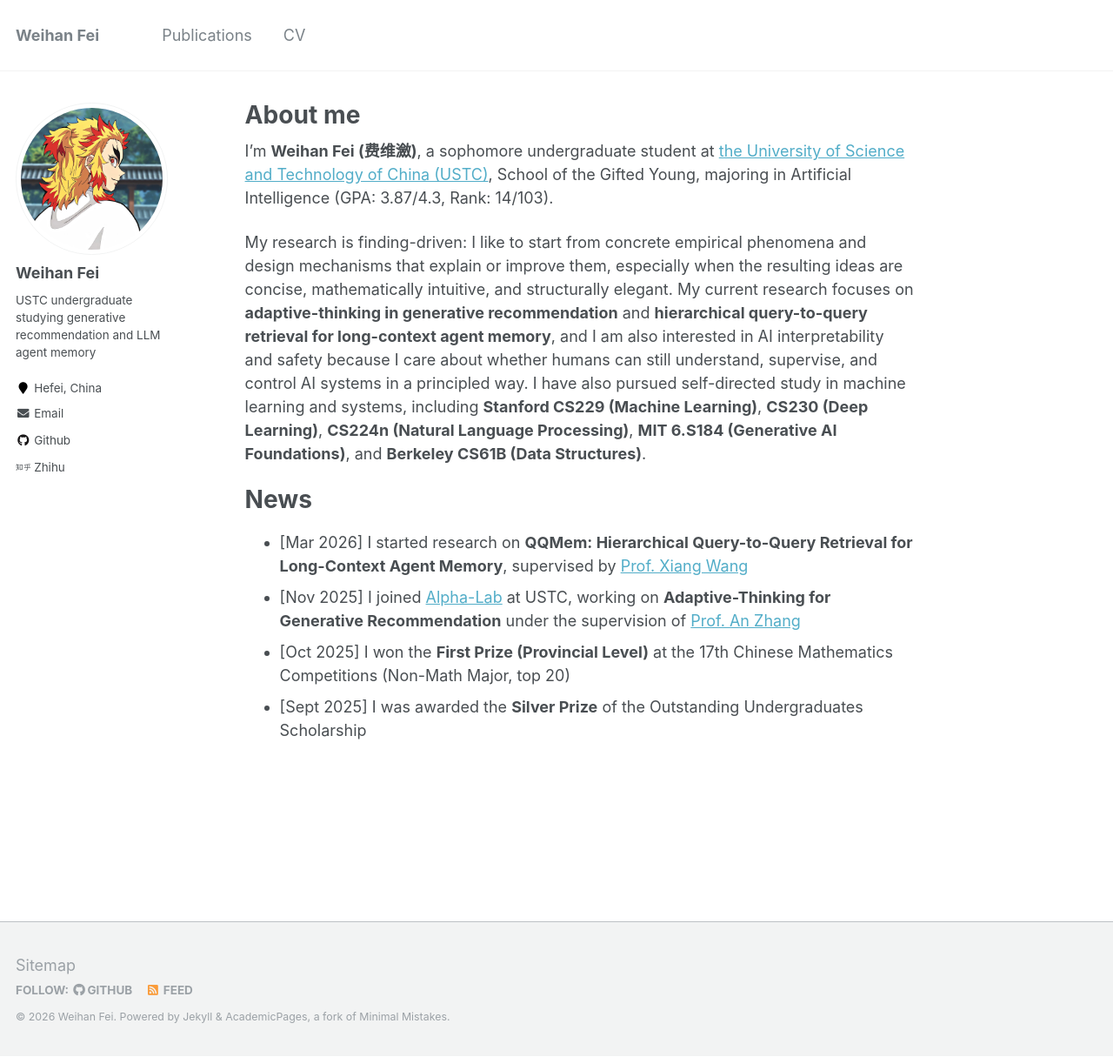
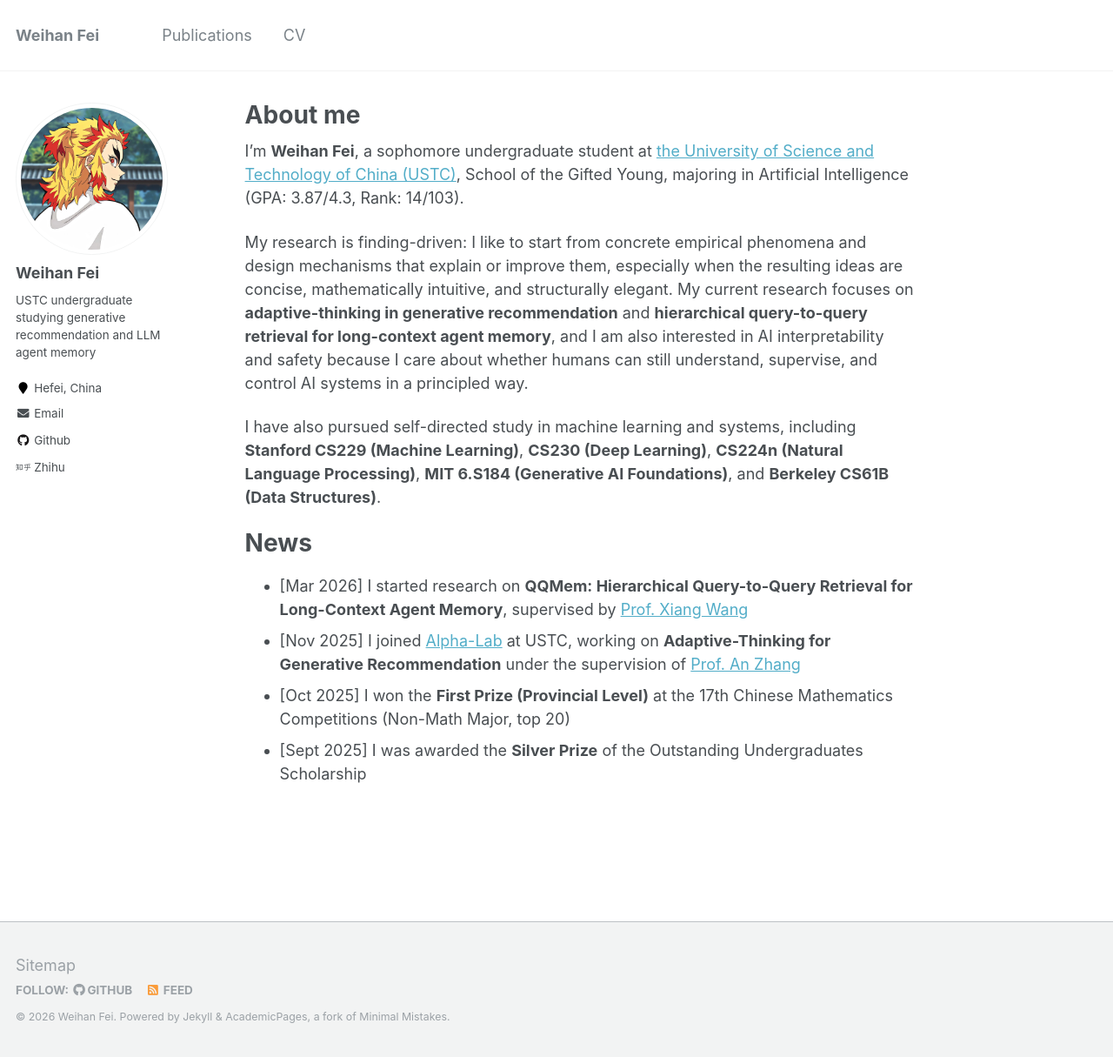
Before and after one commit to wesleyfei1/wesleyfei1.github.io, a Jekyll site: the page built from _pages/about.md, in a window 1280 px wide and 1215 px high. Shown: the whole window at 87% size. Built offline with Jekyll 4.4.1, drawn with Linux system fonts in a browser that asks for light colours; some of the changed lines change nothing that is shown.

Commit message:
fix something

```diff
--- a/_pages/about.md
+++ b/_pages/about.md
@@ -8,9 +8,11 @@ redirect_from:
   - /about.html
 ---
 
-I'm **Weihan Fei (&#36153;&#32500;&#28722;)**, a sophomore undergraduate student at <a href="https://www.ustc.edu.cn/">the University of Science and Technology of China (USTC)</a>, School of the Gifted Young, majoring in Artificial Intelligence (GPA: 3.87/4.3, Rank: 14/103).
+I'm **Weihan Fei**, a sophomore undergraduate student at <a href="https://www.ustc.edu.cn/">the University of Science and Technology of China (USTC)</a>, School of the Gifted Young, majoring in Artificial Intelligence (GPA: 3.87/4.3, Rank: 14/103).
 
-My research is finding-driven: I like to start from concrete empirical phenomena and design mechanisms that explain or improve them, especially when the resulting ideas are concise, mathematically intuitive, and structurally elegant. My current research focuses on **adaptive-thinking in generative recommendation** and **hierarchical query-to-query retrieval for long-context agent memory**, and I am also interested in AI interpretability and safety because I care about whether humans can still understand, supervise, and control AI systems in a principled way. I have also pursued self-directed study in machine learning and systems, including **Stanford CS229 (Machine Learning)**, **CS230 (Deep Learning)**, **CS224n (Natural Language Processing)**, **MIT 6.S184 (Generative AI Foundations)**, and **Berkeley CS61B (Data Structures)**.
+My research is finding-driven: I like to start from concrete empirical phenomena and design mechanisms that explain or improve them, especially when the resulting ideas are concise, mathematically intuitive, and structurally elegant. My current research focuses on **adaptive-thinking in generative recommendation** and **hierarchical query-to-query retrieval for long-context agent memory**, and I am also interested in AI interpretability and safety because I care about whether humans can still understand, supervise, and control AI systems in a principled way.
+
+I have also pursued self-directed study in machine learning and systems, including **Stanford CS229 (Machine Learning)**, **CS230 (Deep Learning)**, **CS224n (Natural Language Processing)**, **MIT 6.S184 (Generative AI Foundations)**, and **Berkeley CS61B (Data Structures)**.
 
 # News
 - [Mar 2026] I started research on **QQMem: Hierarchical Query-to-Query Retrieval for Long-Context Agent Memory**, supervised by <a href="https://xiangwang1223.github.io/">Prof. Xiang Wang</a>
```
